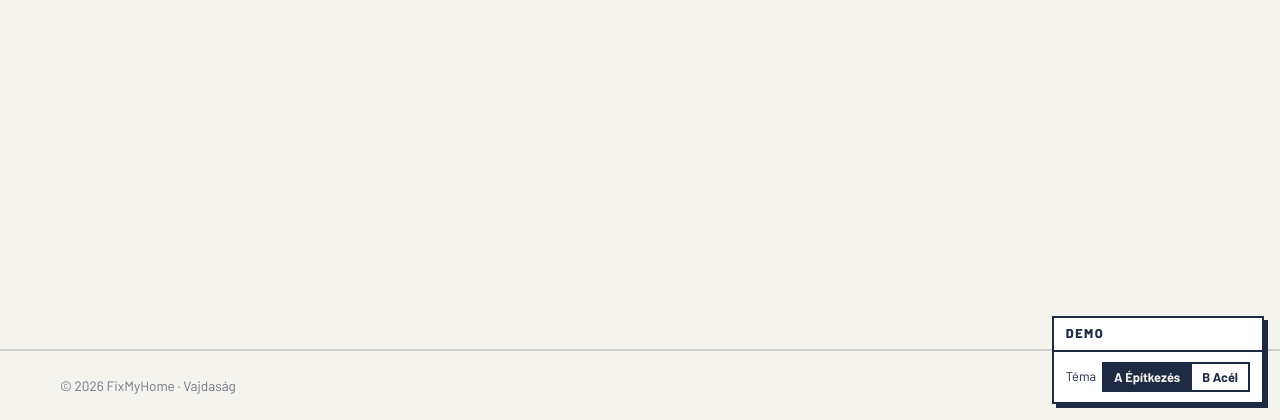
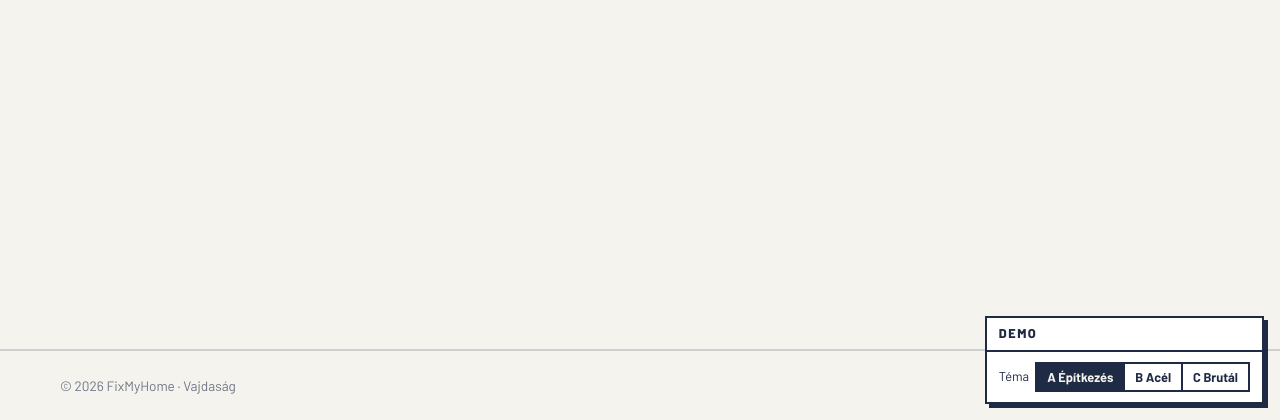
Before and after one commit to Umbra-tech04/FixMyHome, a Django app: page / in a window 1280 px wide, after a click on "DEMO". Shown: the part 380-800 px from the top of the page. Run offline with Django 5.2, Linux system fonts and the light colour scheme; parts of the project's set-up code (start-up, migrations or seed data) failed here and were passed over.

Commit message:
feat: C Brutál téma a Django-oldalak témaváltójában #9

```diff
--- a/templates/base.html
+++ b/templates/base.html
@@ -11,7 +11,7 @@
   <link rel="stylesheet" href="{% static 'css/django.css' %}">
   <script>
     // Téma még az első rajzolás előtt (ugyanaz a localStorage-kulcs, mint a design/app.js-ben), hogy ne villanjon.
-    window.FMH_THEMES = { a: "{% static 'css/themes/a-hivis.css' %}", b: "{% static 'css/themes/b-acel.css' %}" };
+    window.FMH_THEMES = { a: "{% static 'css/themes/a-hivis.css' %}", b: "{% static 'css/themes/b-acel.css' %}", c: "{% static 'css/themes/c-brutal.css' %}" };
     (function () {
       var theme = localStorage.getItem("fmh-theme");
       if (!window.FMH_THEMES[theme]) theme = "a";
@@ -67,7 +67,7 @@
 
   <footer class="site-footer"><div class="container">© 2026 FixMyHome · Vajdaság</div></footer>
   <details class="demo-panel"><summary>DEMO</summary><div class="demo-body">
-    <div class="row"><span>Téma</span><div class="seg" role="group" aria-label="Téma"><button type="button" data-theme="a" aria-pressed="true">A Építkezés</button><button type="button" data-theme="b" aria-pressed="false">B Acél</button></div></div>
+    <div class="row"><span>Téma</span><div class="seg" role="group" aria-label="Téma"><button type="button" data-theme="a" aria-pressed="true">A Építkezés</button><button type="button" data-theme="b" aria-pressed="false">B Acél</button><button type="button" data-theme="c" aria-pressed="false">C Brutál</button></div></div>
   </div></details>
 
   <script>
```
